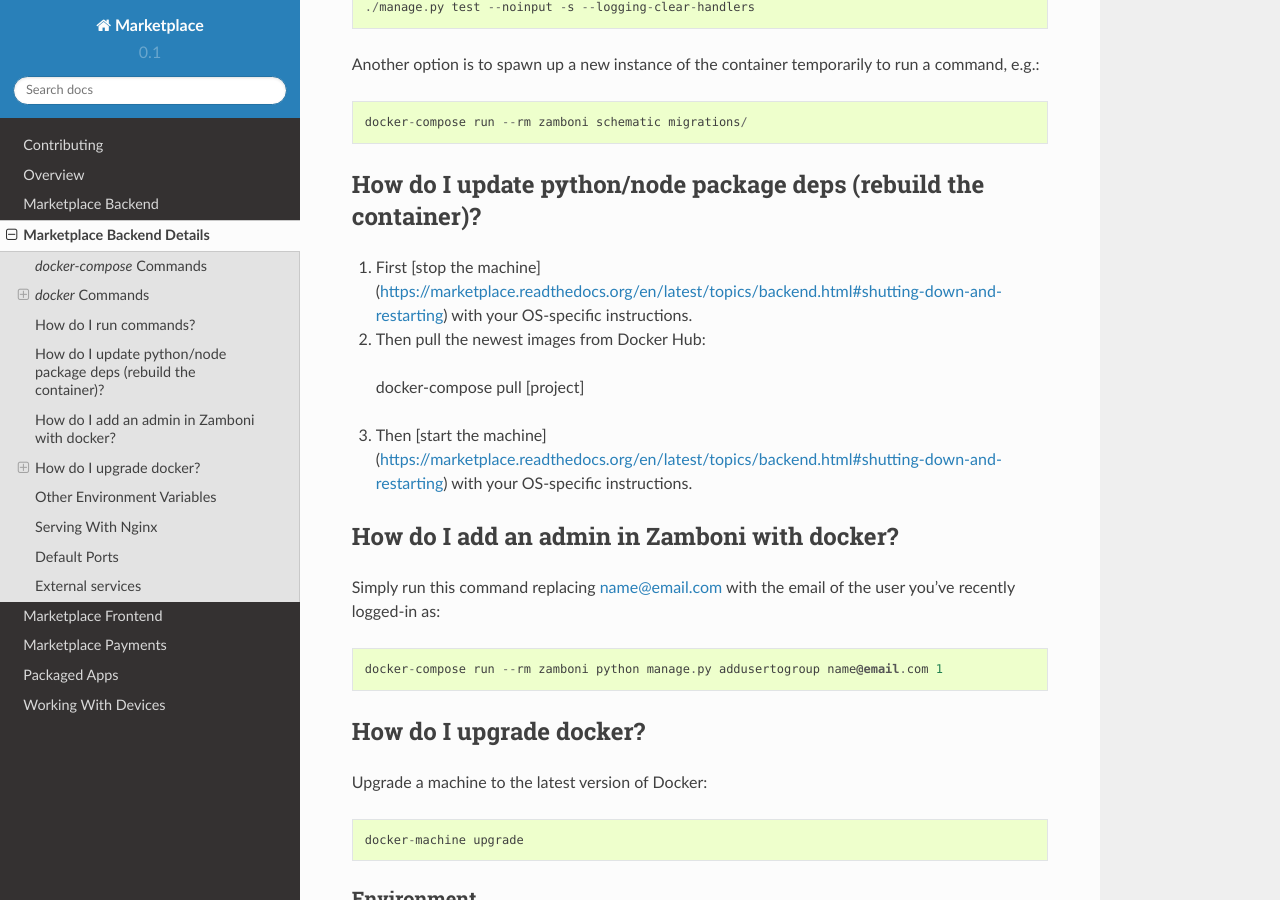
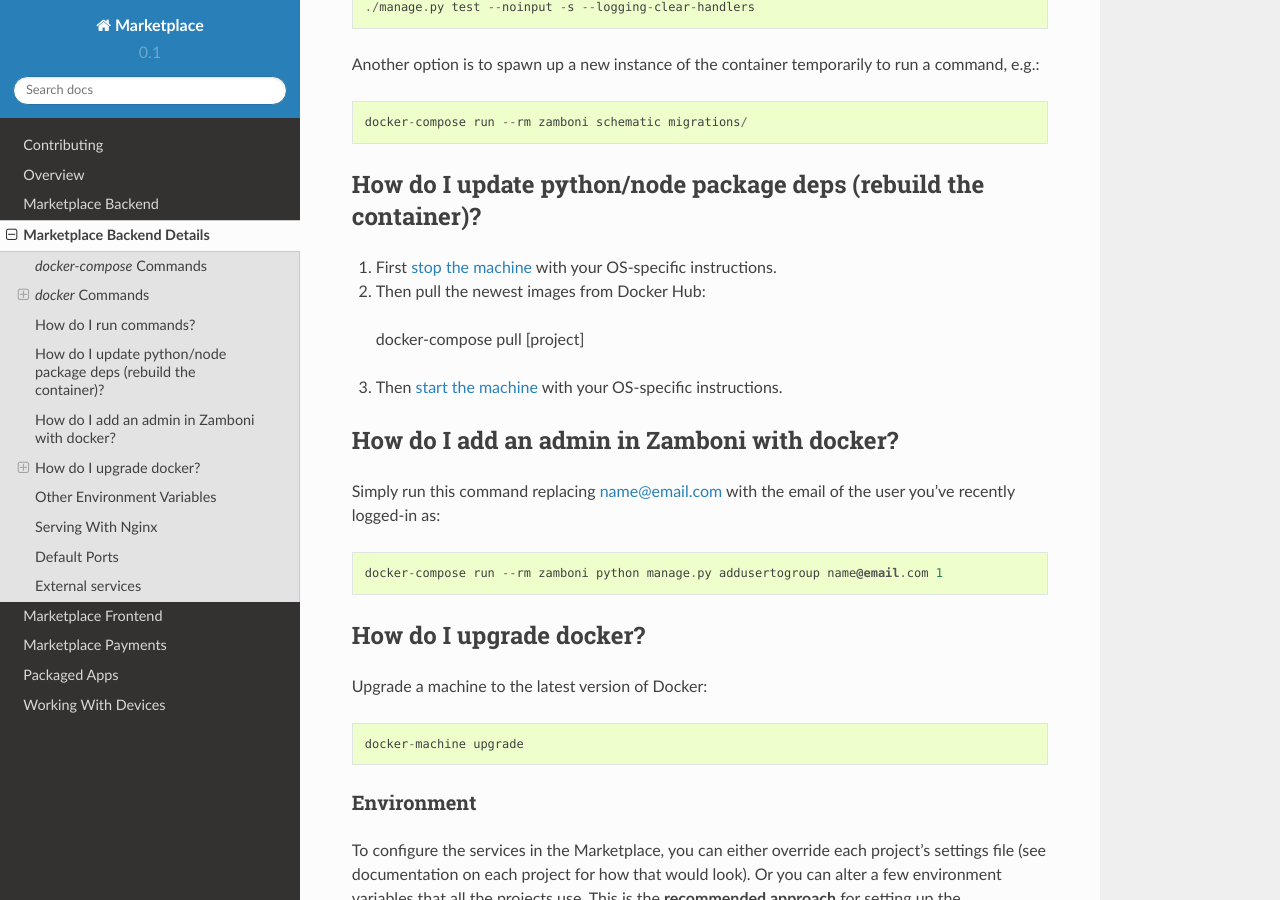
Before and after one commit to mozilla/marketplace-docs, a Sphinx documentation site: the page built from docs/topics/backend-details.rst, in a window 1280 px wide and 900 px high, scrolled down 1211 px. Built offline with Sphinx 7.4.7 and the Read the Docs theme 2.0.0, drawn with Linux system fonts in a browser that asks for light colours.

Commit message:
Update backend-details.rst

```diff
--- a/docs/topics/backend-details.rst
+++ b/docs/topics/backend-details.rst
@@ -58,12 +58,13 @@ run a command, e.g.::
 How do I update python/node package deps (rebuild the container)?
 ~~~~~~~~~~~~~~~~~~~~~~~~~~~~~~~~~~~~~~~~~~~~~~~~~~~~~~~~~~~~~~~~~
 
-1. First [stop the machine](https://marketplace.readthedocs.org/en/latest/topics/backend.html#shutting-down-and-restarting) with your OS-specific instructions.
+1. First `stop the machine <https://marketplace.readthedocs.org/en/latest/topics/backend.html#shutting-down-and-restarting>`_ with your OS-specific instructions.
+
 2. Then pull the newest images from Docker Hub:
 
   docker-compose pull [project]
 
-3. Then [start the machine](https://marketplace.readthedocs.org/en/latest/topics/backend.html#shutting-down-and-restarting) with your OS-specific instructions.
+3. Then `start the machine <https://marketplace.readthedocs.org/en/latest/topics/backend.html#shutting-down-and-restarting>`_ with your OS-specific instructions.
 
 How do I add an admin in Zamboni with docker?
 ~~~~~~~~~~~~~~~~~~~~~~~~~~~~~~~~~~~~~~~~~~~~~
```
